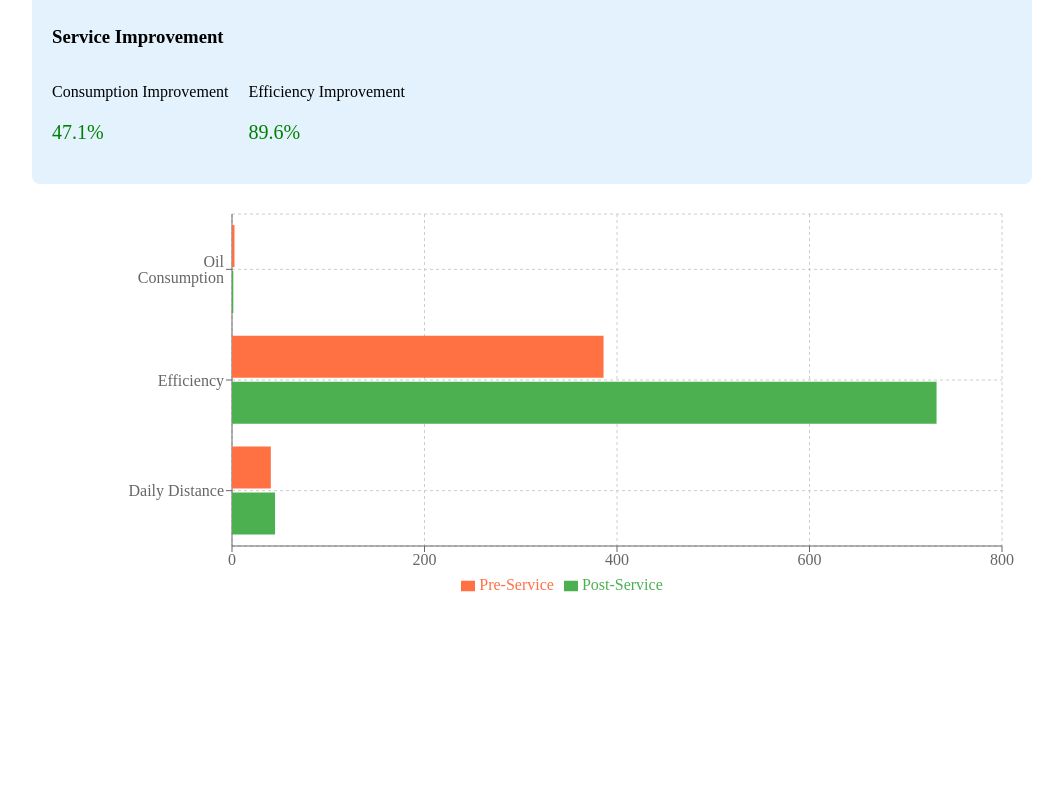
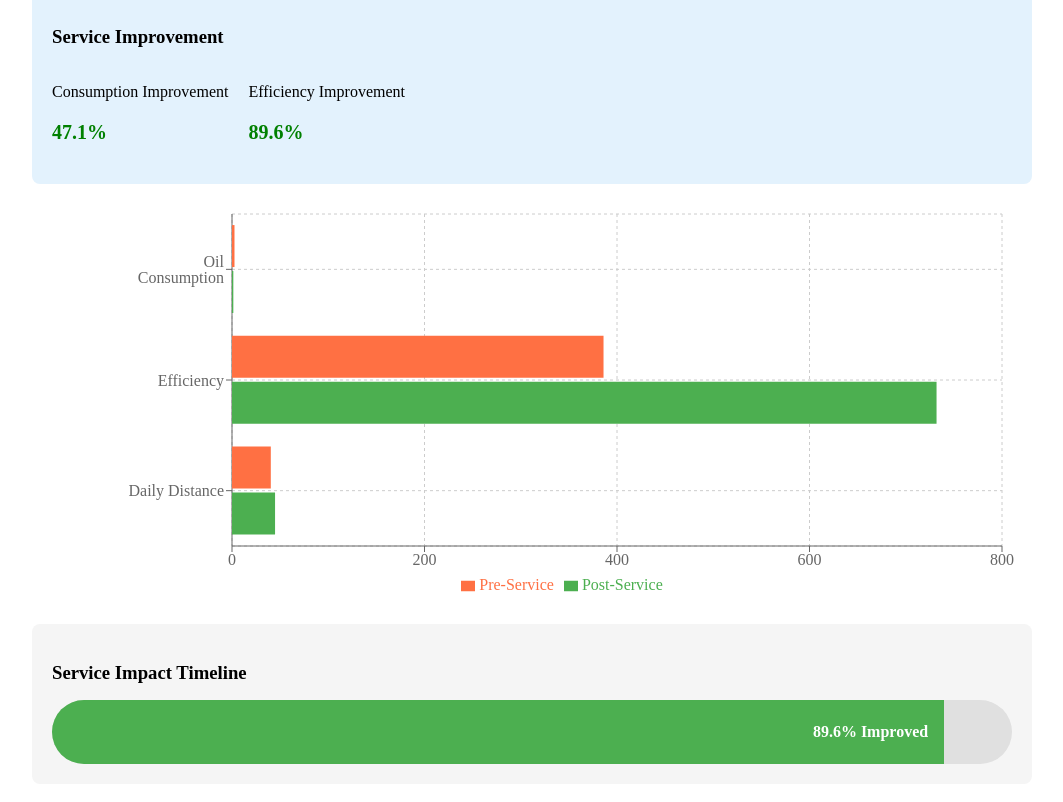
Before and after one commit to charis-fd/service-comparison, a Next.js app: page / in a window 1280 px wide. Shown: the part 440-1242 px from the top of the page, without its empty margins (108-1171 px from the left). Before the commit the page ends 1072 px from the top, so only its background shows below. Built offline with nearby package versions, Linux system fonts and the light colour scheme.

Commit message:
Update ServiceComparisonChart with proper TypeScript types

```diff
--- a/src/app/page.tsx
+++ b/src/app/page.tsx
@@ -1,4 +1,5 @@
 import ServiceComparisonChart from '../components/ServiceComparisonChart';
+
 export default function Home() {
   return (
     <main>
--- a/src/components/ServiceComparisonChart.tsx
+++ b/src/components/ServiceComparisonChart.tsx
@@ -1,7 +1,7 @@
 import React from 'react';
 import { BarChart, Bar, XAxis, YAxis, CartesianGrid, Tooltip, Legend, ResponsiveContainer } from 'recharts';
 
-const ServiceComparisonChart = () => {
+const ServiceComparisonChart: React.FC = () => {
   const preService = {
     period: 'Pre-Service (Oct)',
     consumption: 2.59,
@@ -22,6 +22,8 @@ const ServiceComparisonChart = () => {
     efficiency: (2013 / 2.75).toFixed(0)
   };
 
+  const data = [preService, postService];
+
   const comparisonData = [
     { metric: 'Oil Consumption', before: preService.consumption, after: postService.consumption, unit: 'L/1000km' },
     { metric: 'Efficiency', before: parseInt(preService.efficiency), after: parseInt(postService.efficiency), unit: 'km/L' },
@@ -38,7 +40,7 @@ const ServiceComparisonChart = () => {
 
       {/* Analysis Cards */}
       <div style={{ display: 'flex', gap: '20px', marginBottom: '20px' }}>
-        {[preService, postService].map((period) => (
+        {data.map((period) => (
           <div key={period.period} style={{
             flex: 1,
             padding: '20px',
@@ -52,7 +54,7 @@ const ServiceComparisonChart = () => {
               <p>Total Oil Added: {period.oilAdded}L</p>
               <p>Daily Distance: {(period.distance/period.daysMonitored).toFixed(1)} km/day</p>
               <p>Oil Consumption: {period.consumption} L/1000km</p>
-              <p style={{ color: 'green' }}>Efficiency: {period.efficiency} km/L</p>
+              <p style={{ color: 'green', fontWeight: 'bold' }}>Efficiency: {period.efficiency} km/L</p>
             </div>
           </div>
         ))}
@@ -69,13 +71,13 @@ const ServiceComparisonChart = () => {
         <div style={{ display: 'flex', gap: '20px' }}>
           <div>
             <p>Consumption Improvement</p>
-            <p style={{ color: 'green', fontSize: '1.25rem' }}>
+            <p style={{ color: 'green', fontSize: '1.25rem', fontWeight: 'bold' }}>
               {((preService.consumption - postService.consumption)/preService.consumption * 100).toFixed(1)}%
             </p>
           </div>
           <div>
             <p>Efficiency Improvement</p>
-            <p style={{ color: 'green', fontSize: '1.25rem' }}>
+            <p style={{ color: 'green', fontSize: '1.25rem', fontWeight: 'bold' }}>
               {((postService.efficiency - preService.efficiency)/preService.efficiency * 100).toFixed(1)}%
             </p>
           </div>
@@ -94,7 +96,7 @@ const ServiceComparisonChart = () => {
             <XAxis type="number" />
             <YAxis type="category" dataKey="metric" width={100} />
             <Tooltip
-              formatter={(value, name) => [
+              formatter={(value: number, name: string) => [
                 `${value.toFixed(1)} ${comparisonData.find(d => d.metric === name)?.unit || ''}`,
                 name
               ]}
@@ -105,6 +107,40 @@ const ServiceComparisonChart = () => {
           </BarChart>
         </ResponsiveContainer>
       </div>
+
+      {/* Impact Timeline */}
+      <div style={{
+        marginTop: '20px',
+        padding: '20px',
+        backgroundColor: '#f5f5f5',
+        borderRadius: '8px'
+      }}>
+        <h3 style={{ marginBottom: '1rem' }}>Service Impact Timeline</h3>
+        <div style={{
+          position: 'relative',
+          height: '64px',
+          backgroundColor: '#e0e0e0',
+          borderRadius: '32px',
+          overflow: 'hidden'
+        }}>
+          <div style={{
+            position: 'absolute',
+            top: 0,
+            left: 0,
+            height: '100%',
+            width: '89.6%',
+            backgroundColor: '#4caf50',
+            display: 'flex',
+            alignItems: 'center',
+            justifyContent: 'flex-end',
+            padding: '0 16px',
+            color: 'white',
+            fontWeight: 'bold'
+          }}>
+            89.6% Improved
+          </div>
+        </div>
+      </div>
     </div>
   );
 };
```
